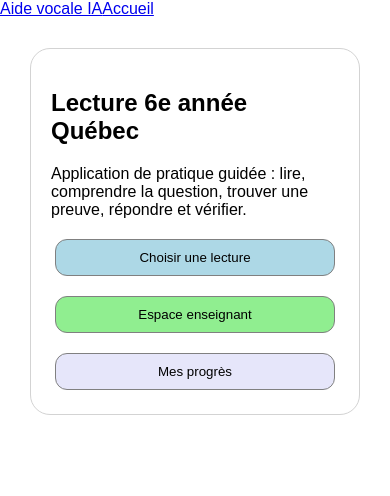
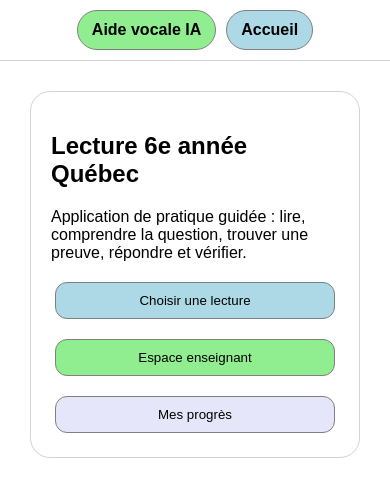
Before and after one commit to mpassarelli2003-png/comprehension-lecture-6e, a Next.js app: page / in a window 390 px wide. Shown: the top 496 px of the page. Built offline with nearby package versions, Linux system fonts and the light colour scheme.

Commit message:
Style voice help navigation

```diff
--- a/app/globals.css
+++ b/app/globals.css
@@ -1 +1 @@
-body{margin:0;background:white;font-family:Arial,sans-serif;color:black}button{padding:10px;margin:4px;border-radius:12px;border:1px solid gray;background:white}.page{padding:20px}.card{border:1px solid lightgray;border-radius:20px;padding:20px;margin:10px}.grid{display:grid;gap:12px}.cols{grid-template-columns:1fr 1fr}.reader{font-size:18px;line-height:1.8}.big{font-size:22px}.spaced{line-height:2.3}.para{border:1px solid lightgray;border-radius:15px;padding:12px;margin:10px}textarea,input{width:100%;padding:10px;border:1px solid gray;border-radius:10px}textarea{min-height:260px;font-size:18px;line-height:1.5;resize:vertical}.blue{background:lightblue}.green{background:lightgreen}.yellow{background:lightyellow}.pink{background:pink}.violet{background:lavender}@media(max-width:900px){.cols{grid-template-columns:1fr}textarea{min-height:300px}}
+body{margin:0;background:white;font-family:Arial,sans-serif;color:black}.topnav{position:sticky;top:0;z-index:1000;display:flex;gap:10px;align-items:center;justify-content:flex-end;padding:10px 20px;background:white;border-bottom:1px solid lightgray}.topnav a{text-decoration:none;color:black;border:1px solid gray;border-radius:999px;padding:10px 14px;font-weight:bold}.voiceHelpButton{background:lightgreen}.homeButton{background:lightblue}button{padding:10px;margin:4px;border-radius:12px;border:1px solid gray;background:white}.page{padding:20px}.card{border:1px solid lightgray;border-radius:20px;padding:20px;margin:10px}.grid{display:grid;gap:12px}.cols{grid-template-columns:1fr 1fr}.reader{font-size:18px;line-height:1.8}.big{font-size:22px}.spaced{line-height:2.3}.para{border:1px solid lightgray;border-radius:15px;padding:12px;margin:10px}textarea,input,select{width:100%;padding:10px;border:1px solid gray;border-radius:10px;margin:6px 0}textarea{min-height:260px;font-size:18px;line-height:1.5;resize:vertical}.blue{background:lightblue}.green{background:lightgreen}.yellow{background:lightyellow}.pink{background:pink}.violet{background:lavender}@media(max-width:900px){.cols{grid-template-columns:1fr}textarea{min-height:300px}.topnav{justify-content:center;flex-wrap:wrap}}
```
